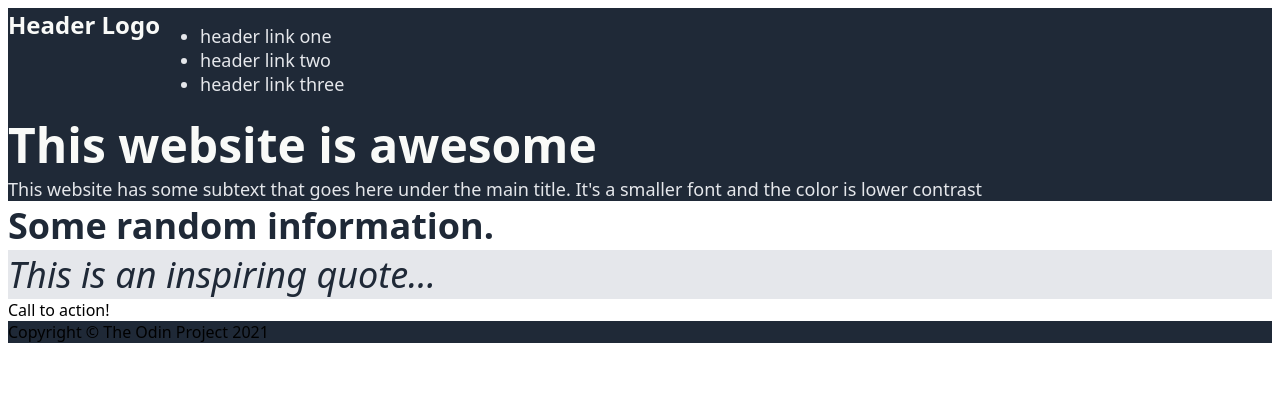
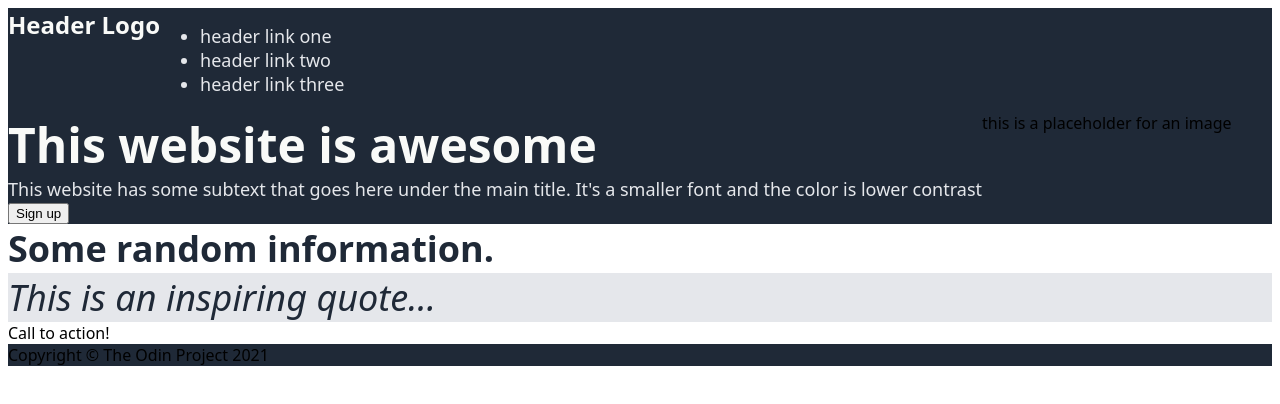
Before and after one commit to oretnace/landing-page, a plain HTML site: page index.html in a window 1280 px wide. Drawn offline with Linux system fonts and the light colour scheme.

Commit message:
Separate hero content to left and right columns

```diff
--- a/index.html
+++ b/index.html
@@ -19,6 +19,8 @@
                 <li class="header-link">header link three</li>
             </ul>
         </div>
+        <div class="hero-content-container">
+            <div class="hero-content-left">
                 <div class="hero-main">
                     This website is awesome
                 </div>
@@ -26,6 +28,12 @@
                     This website has some subtext that goes here under the
                     main title. It's a smaller font and the color is lower
                     contrast
+                </div>
+                <button>Sign up</button>
+            </div>
+            <div class="hero-content-right">
+                this is a placeholder for an image
+            </div>
         </div>
     </div>
     <div class="information-header">
--- a/style.css
+++ b/style.css
@@ -3,7 +3,8 @@ body {
     flex-direction: column;
 }
 
-body, .header-container {
+body,
+.header-container, .hero-content-container {
     display: flex;
 }
 
```
Lines whose indentation alone changed are shown as unchanged.
